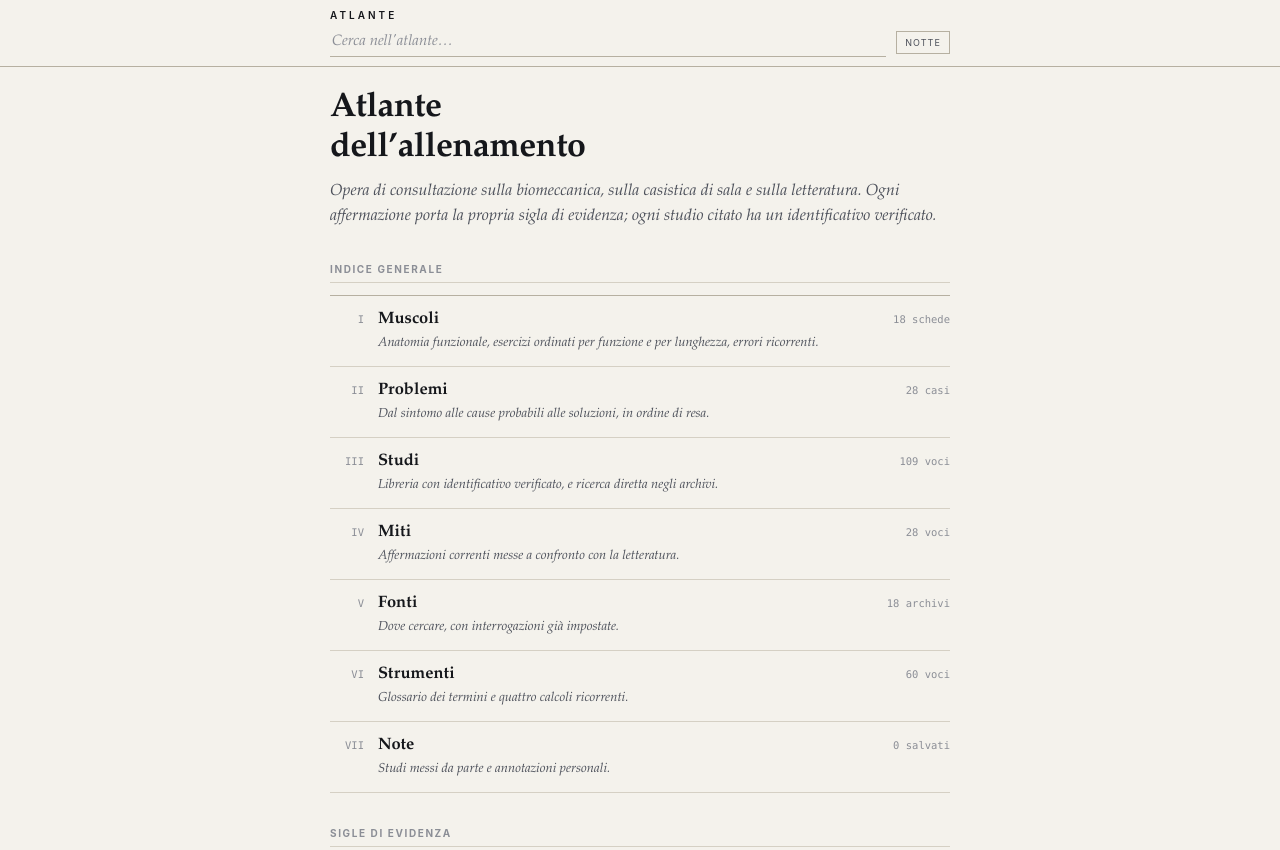
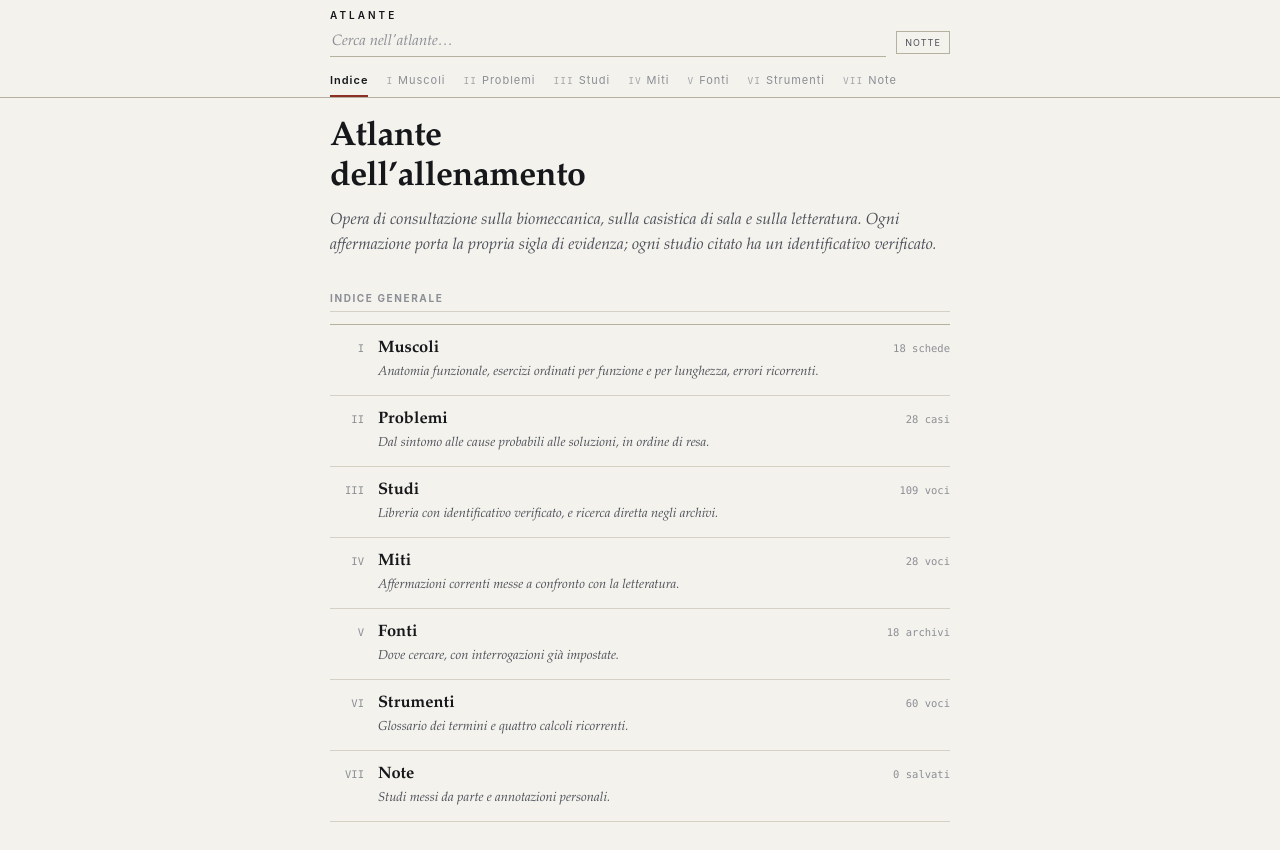
Before and after one commit to unholynebula/atlante, a plain HTML site: page index.html in a window 1280 px wide. Shown: the top 850 px of the page. Drawn offline with Linux system fonts and the light colour scheme.

Commit message:
Striscia di sfoglio e rimandi in chiusura di pagina
La navigazione dipendeva dal solo marchio in testata, che non sembrava
un comando, e gli elenchi non avevano nessun modo di tornare indietro.

- striscia sempre in testa con Indice e le sette parti, come le unghiature
  laterali di un dizionario: da qualunque punto si raggiunge ogni parte in
  un tocco, e quella corrente e' segnata
- ogni pagina si chiude con il rimando all'indice generale e alla parte che
  la contiene, cosi' dopo una lunga scorsa il ritorno resta sotto il pollice
- nella vista di ricerca nessuna unghia risulta attiva: non e' una parte
  dell'opera

Co-Authored-By: Claude Opus 5 <noreply@anthropic.com>
Claude-Session: https://claude.ai/code/session_01Mo3QsS4Pd5BefaUgdzzHpi

```diff
--- a/app.js
+++ b/app.js
@@ -201,6 +201,22 @@ function testa(parte, titolo, sommario, num){
     (sommario ? '<p class="sommario">'+sommario+'</p>' : '');
 }
 function indietro(href, dove){ return '<button class="indietro" data-vai="'+href+'">← '+dove+'</button>'; }
+/* Ogni pagina si chiude con il rimando all'indice e alla parte che la
+   contiene: dopo una lunga scorsa il ritorno deve essere sotto il pollice,
+   non solo in cima. */
+function chiusura(parte){
+  return '<div class="chiusura"><button data-vai="#/">↑ Indice generale</button>'+
+    (parte ? '<button data-vai="#/'+parte+'">Parte '+PARTI[parte][1]+' · '+PARTI[parte][2]+'</button>' : '')+
+    '</div>';
+}
+function disegnaSfoglio(attiva){
+  let h = '<button class="unghia casa'+(attiva===null?' qui':'')+'" data-vai="#/">Indice</button>';
+  Object.keys(PARTI).forEach(function(k){
+    h += '<button class="unghia'+(attiva===k?' qui':'')+'" data-vai="#/'+k+'">'+
+      '<span class="rom">'+PARTI[k][1]+'</span>'+PARTI[k][2]+'</button>';
+  });
+  $('sfoglio').innerHTML = h;
+}
 function voce(num, tit, des, fin, href){
   return '<button class="voce" data-vai="'+href+'">'+
     '<span class="voce-num">'+num+'</span>'+
@@ -588,18 +604,20 @@ function vai(hash, sostituisci){
 function route(){
   const parti = (location.hash || '#/').replace(/^#\/?/, '').split('/');
   const v = parti[0] || 'home', arg = decodeURIComponent(parti[1] || '');
-  let html, corrente = '';
-  const cap = function(k){ return 'Parte '+PARTI[k][1]+' · '+PARTI[k][2]; };
+  let html, corrente = '', parte = null;
+  const cap = function(k){ parte = k; return 'Parte '+PARTI[k][1]+' · '+PARTI[k][2]; };
   if(v==='muscolo'){ html = V.muscolo(arg); corrente = cap('muscoli'); }
   else if(v==='problema'){ html = V.problema(arg); corrente = cap('problemi'); }
   else if(v==='studio'){ html = V.studio(arg); corrente = cap('studi'); }
   else if(v==='live'){ html = V.live(arg); corrente = cap('studi'); }
   else if(v==='ricerca'){ html = V.ricerca(); corrente = cap('studi'); }
-  else if(v==='cerca'){ html = V.cerca(arg); corrente = 'Ricerca'; }
+  else if(v==='cerca'){ html = V.cerca(arg); corrente = 'Ricerca'; parte = 'nessuna'; }
   else if(V[v] && PARTI[v]){ html = V[v](); corrente = cap(v); }
-  else { html = V.home(); }
+  else { html = V.home(); corrente = ''; }
+  if(v !== 'home' && v !== '') html += chiusura(PARTI[parte] ? parte : null);
   $('main').innerHTML = html;
   $('corrente').textContent = corrente;
+  disegnaSfoglio(parte);
   window.scrollTo(0, 0);
   calcola();
 }
@@ -655,6 +673,7 @@ $('q').addEventListener('input', function(e){
   }, 260);
 });
 $('marchio').addEventListener('click', function(){ $('q').value=''; vai('#/'); });
+/* la ricerca non e' una parte dell'opera: la striscia non evidenzia nulla */
 
 /* Giorno e notte: l'atlante si legge in sala e sul divano. */
 const K_TEMA = 'atlante-tema';
--- a/index.html
+++ b/index.html
@@ -24,6 +24,7 @@
     <input id="q" type="search" placeholder="Cerca nell'atlante…" autocomplete="off" autocapitalize="off" spellcheck="false">
     <button class="tema-btn" id="tema">Notte</button>
   </div>
+  <nav class="sfoglio" id="sfoglio"></nav>
 </div>
 <main id="main"></main>
 <div class="avviso-fisso" id="avviso"></div>
--- a/style.css
+++ b/style.css
@@ -74,7 +74,32 @@ button,input,textarea{font-family:inherit;color:inherit;}
   font-family:var(--bastoni);font-size:9px;letter-spacing:0.12em;text-transform:uppercase;
   padding:5px 8px;cursor:pointer;flex:none;
 }
-main{max-width:660px;margin:0 auto;padding:22px 20px 100px;}
+/* Unghiature: la striscia di sfoglio resta sempre in testa, come i tagli
+   laterali di un dizionario. Da qui si raggiunge ogni parte in un tocco,
+   compreso l'indice generale. */
+.sfoglio{
+  max-width:660px;margin:0 auto;padding:0 20px;display:flex;gap:0 18px;
+  overflow-x:auto;-webkit-overflow-scrolling:touch;
+}
+.sfoglio::-webkit-scrollbar{display:none;}
+.unghia{
+  flex:none;background:none;border:none;cursor:pointer;padding:7px 0 8px;
+  font-family:var(--bastoni);font-size:11px;letter-spacing:0.09em;
+  color:var(--inchiostro-3);border-bottom:2px solid transparent;white-space:nowrap;
+}
+.unghia .rom{font-family:var(--macchina);font-size:9.5px;margin-right:5px;opacity:.75;}
+.unghia.qui{color:var(--rosso);border-bottom-color:var(--rosso);}
+.unghia.casa{color:var(--inchiostro);font-weight:600;}
+.chiusura{
+  margin-top:38px;padding-top:14px;border-top:1px solid var(--filo-2);
+  display:flex;justify-content:space-between;align-items:baseline;gap:16px;
+}
+.chiusura button{
+  background:none;border:none;cursor:pointer;padding:0;font-family:var(--bastoni);
+  font-size:11px;letter-spacing:0.12em;text-transform:uppercase;color:var(--inchiostro-3);
+}
+.chiusura button:first-child{color:var(--rosso);}
+main{max-width:660px;margin:0 auto;padding:20px 20px 100px;}
 
 /* ---------- impianto a due colonne: margine + testo ---------- */
 .pagina{display:grid;grid-template-columns:var(--margine) 1fr;column-gap:14px;}
```
